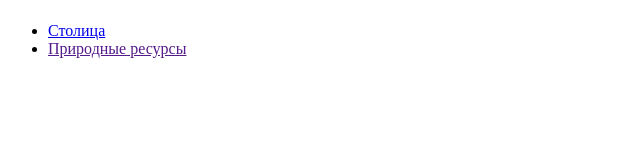
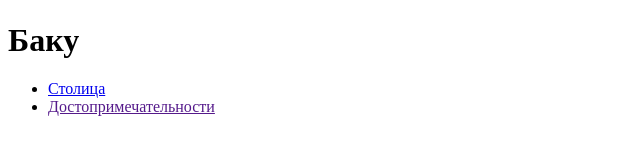
Before and after one commit to sbn1206/sbn1206.github.io, a plain HTML site: page index.html in a window 1280 px wide. Shown: the part 349-504 px from the top of the page, without its empty margins (0-640 px from the left). Drawn offline with Linux system fonts and the light colour scheme.

Commit message:
Mon, Oct 2, 2023, 1:00 PM +07:00

```diff
--- a/index.html
+++ b/index.html
@@ -6,10 +6,10 @@
     </head>
     <body>
         <img src="fig1.jpg" width="450">
-        <h1></h1>
+        <h1>Баку</h1>
         <ul>
             <li><a href="baku.html">Столица</a></li>
-            <li><a href="">Природные ресурсы</a></li>
+            <li><a href="">Достопримечательности</a></li>
         </ul>
         <p></p>
     </body>
```
